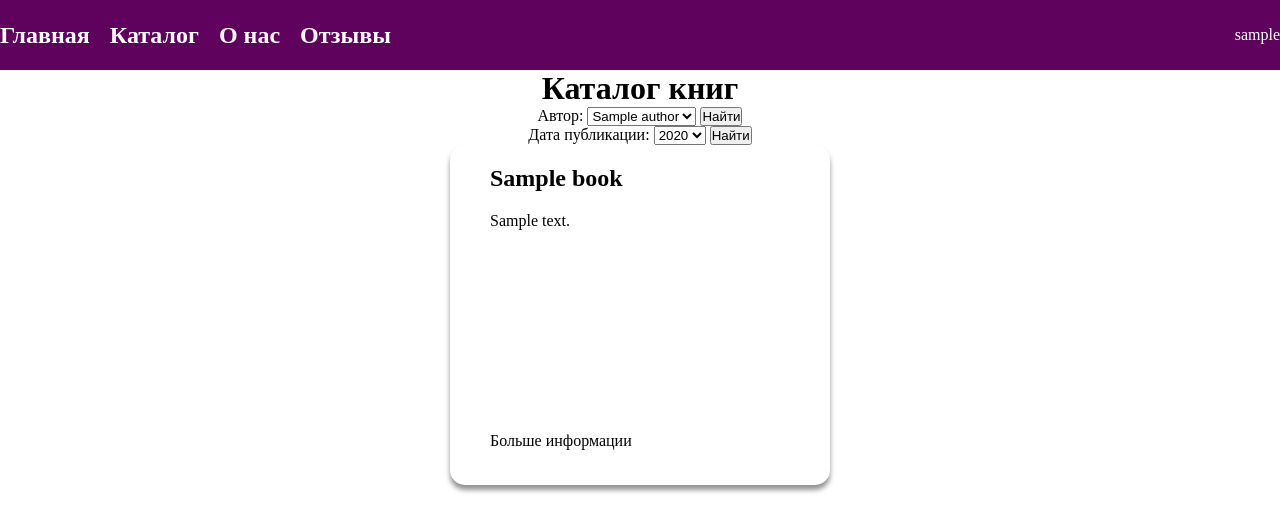
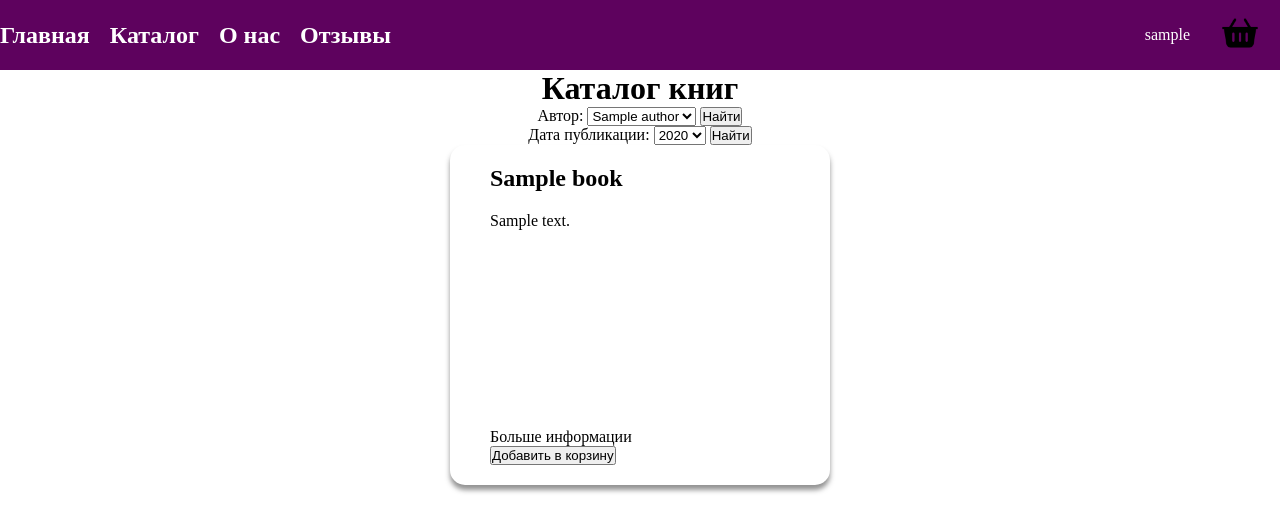
Before and after one commit to Sht0neg/DjangoStudy, a Django app: page /products/catalog/ in a window 1280 px wide. Shown: the top 532 px of the page. Run offline with Django 5.2, Linux system fonts and the light colour scheme; a user stored in the database is signed in; tables that the repository leaves empty hold one stand-in row (values such as "Sample post").

Commit message:
Created function of added books to cart

```diff
--- a/products/admin.py
+++ b/products/admin.py
@@ -1,6 +1,7 @@
 from django.contrib import admin
-from products.models import Author, Book, Review
+from products.models import Author, Book, Review, Cart
 
 admin.site.register(Author)
 admin.site.register(Book)
 admin.site.register(Review)
+admin.site.register(Cart)
--- a/products/models.py
+++ b/products/models.py
@@ -1,5 +1,8 @@
 from django.db import models
 from django.contrib.auth.models import User
+
+
+
 
 class Author(models.Model):
     name = models.CharField(verbose_name="Полное имя автора", max_length=80)
@@ -28,6 +31,7 @@ class Book(models.Model):
 
     authors = models.ManyToManyField(Author, related_name="books", verbose_name="Автор(ы)")
 
+
     def __str__(self):
         return self.title
 
@@ -49,3 +53,7 @@ class Review(models.Model):
     class Meta:
         verbose_name = "Отзыв"
         verbose_name_plural = "Отзывы"
+
+class Cart(models.Model):
+    user = models.ForeignKey(User, on_delete=models.CASCADE, related_query_name="cart")
+    books = models.ManyToManyField(Book, related_name="carts", blank=False, null=True)
--- a/products/urls.py
+++ b/products/urls.py
@@ -10,4 +10,6 @@ urlpatterns = [
     path("about/", about, name="about"),
     path("review/", review, name="review"),
     path("dates/", api_get_all_dates, name="api_all_dates"),
+    path("cart/<int:pk>", cart, name="cart"),
+    path("catalog/add-book-to-cart/<int:book_id>", add_book_to_cart, name="add_book_to_cart"),
 ]
--- a/products/views.py
+++ b/products/views.py
@@ -1,4 +1,4 @@
-from django.shortcuts import render
+from django.shortcuts import render, redirect
 from products.models import *
 from django.views.generic import ListView
 from django.http import HttpRequest, JsonResponse
@@ -53,3 +53,14 @@ def api_get_all_dates(request):
     books = Book.objects.all()
     dataList = list(set([book.publication_date.year for book in books]))
     return JsonResponse(dataList, safe=False)
+
+def cart(reg):
+    pass
+
+def add_book_to_cart(req:HttpRequest, book_id:int):
+    book = Book.objects.get(id=book_id)
+    user = req.user
+    cart = Cart(user=user)
+    cart.save()
+    cart.books.set([book,])
+    return redirect(reverse("catalog"))
--- a/static/style.css
+++ b/static/style.css
@@ -18,6 +18,8 @@ body {
 }
 
 .card {
+    display: flex;
+    flex-direction: column;
     width: 300px;
     height: 300px;
     box-shadow: 0 5px 5px rgba(40, 40, 40, 0.5);
@@ -76,3 +78,14 @@ b{
 .review_content{
     font-size: 15px;
 }
+.cart{
+    height: 40px;
+    width: 40px;
+    cursor: pointer;
+}
+.auth{
+    display: flex;
+    align-items: center;
+    gap: 30px;
+    margin-right: 20px;
+}
--- a/templates/base.html
+++ b/templates/base.html
@@ -17,6 +17,7 @@
         <div class="auth">
             {% if user.is_authenticated %}
                 <a href= "{% url 'account' user.id %}" >{{user.username}}</a>
+                <a href="{% url 'cart' user.id %}"><img class="cart" src="/static/cart.png" alt="Пиво"></a>
             {% else %}
             <a href="{% url 'login' %}">Войти</a>
             <a href="{% url 'registration' %}">Регистрация</a>
--- a/templates/catalog.html
+++ b/templates/catalog.html
@@ -17,6 +17,10 @@
             <h2 class="title-card">{{book.title}}</h2>
             <p class="desc-card">{{book.desc}}</p>
             <a class="book_card_url" href="{% url 'book' book.id %}">Больше информации</a>
+            <form action="{% url "add_book_to_cart" book.id %}" method="POST">
+                {% csrf_token %}
+                <input type="submit" value="Добавить в корзину">
+            </form>
         </div>
         {% endfor %}
     </div>
```
Also changed, not shown: products/migrations/0003_alter_book_options_alter_review_user_cart.py (added), products/migrations/0004_remove_cart_book_book_carts.py (added), products/migrations/0005_remove_book_carts_cart_books.py (added), products/migrations/0006_alter_cart_books.py (added), static/cart.png (added).
